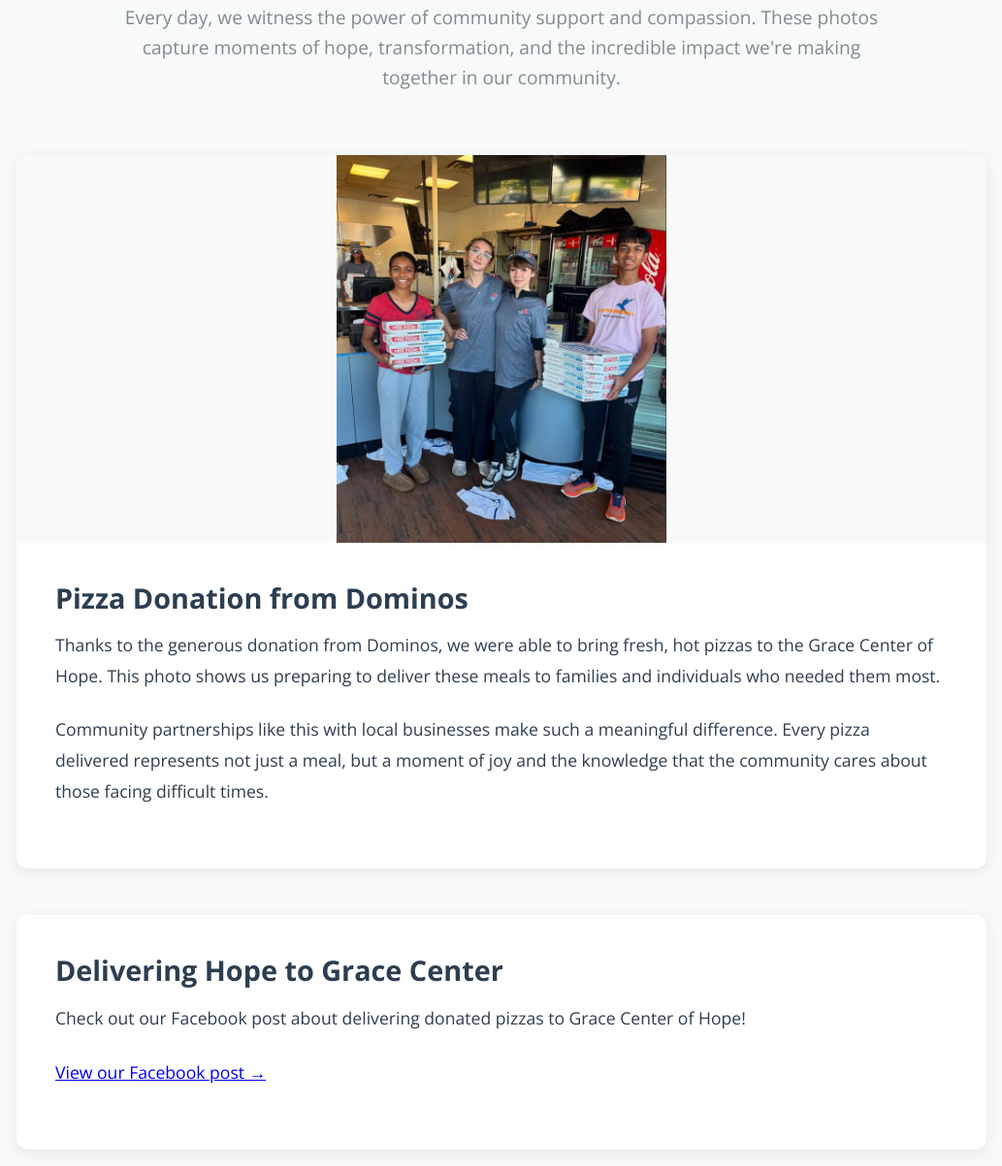
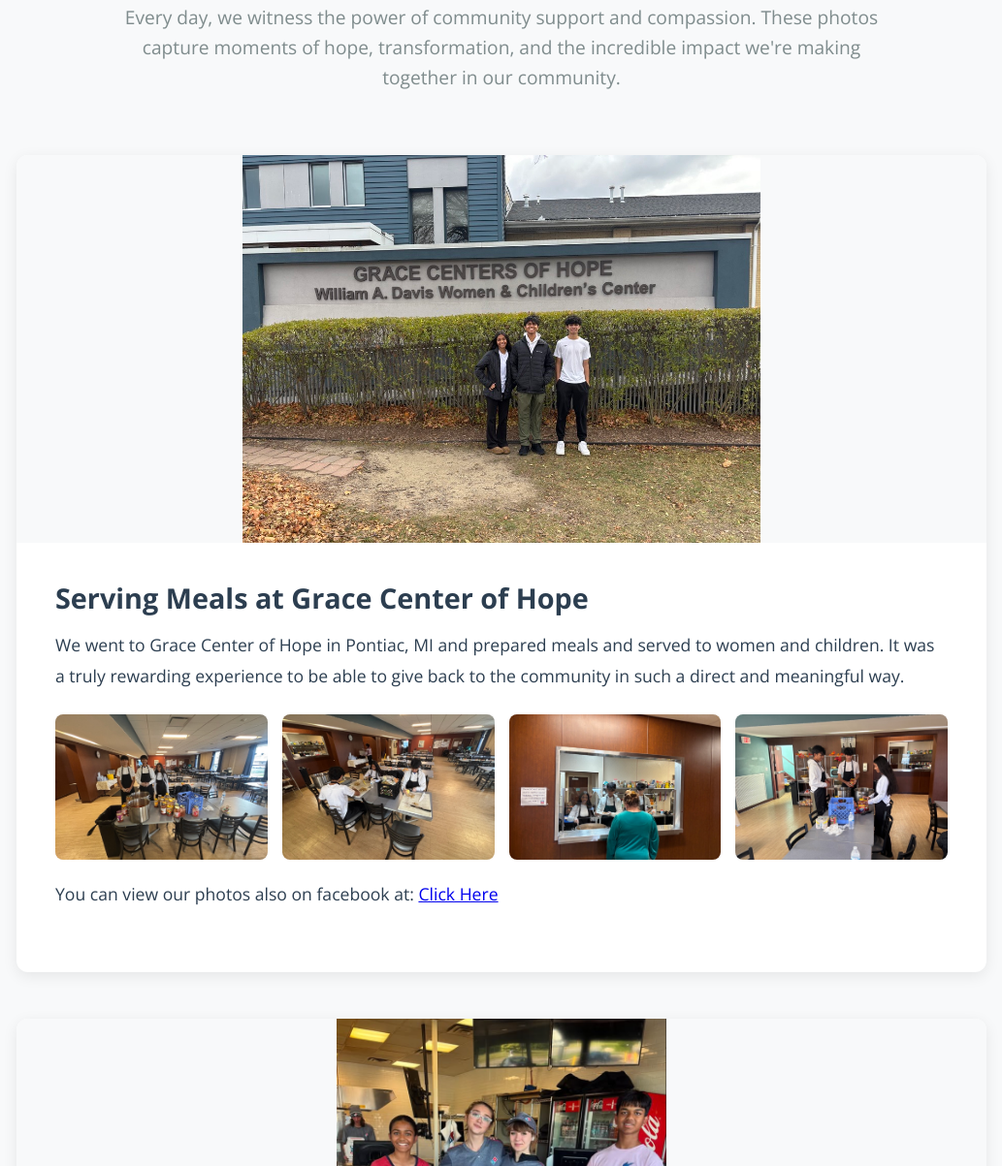
Before and after one commit to Aayushp2403/Let-s-make-a-difference, a website: page blog.html in a window 1280 px wide. Shown: the part 556-1759 px from the top of the page at 97% size, without its empty margins (123-1156 px from the left). Drawn offline with nearby package versions, Linux system fonts and the light colour scheme.

Commit message:
feat: add Grace Center of Hope meal service blog post with photo gallery and Facebook link

```diff
--- a/blog.html
+++ b/blog.html
@@ -41,6 +41,25 @@
             </div>
 
             <div class="photo-blog">
+                <article class="blog-post">
+                    <div class="blog-image">
+                        <img src="images/grace5.jpg" alt="Volunteers serving meals at Grace Center of Hope">
+                    </div>
+                    <div class="blog-content-text">
+                        <h3>Serving Meals at Grace Center of Hope</h3>
+                        <p>We went to Grace Center of Hope in Pontiac, MI and prepared meals and served to women and children. It was a truly rewarding experience to be able to give back to the community in such a direct and meaningful way.</p>
+
+                        <div class="gallery-grid" style="display: grid; grid-template-columns: repeat(auto-fit, minmax(150px, 1fr)); gap: 15px; margin: 20px 0;">
+                            <img src="images/grace2.jpg" alt="Volunteers at Grace Center of Hope" style="width: 100%; height: 150px; object-fit: cover; border-radius: 8px;">
+                            <img src="images/grace3.jpg" alt="Preparing meals at Grace Center of Hope" style="width: 100%; height: 150px; object-fit: cover; border-radius: 8px;">
+                            <img src="images/grace4.jpg" alt="Serving food at Grace Center of Hope" style="width: 100%; height: 150px; object-fit: cover; border-radius: 8px;">
+                            <img src="images/grace1.jpg" alt="Grace Center of Hope activity" style="width: 100%; height: 150px; object-fit: cover; border-radius: 8px;">
+                        </div>
+
+                        <p>You can view our photos also on facebook at: <a href="https://www.facebook.com/share/p/17ecNSCjHq/?mibextid=wwXIfr" target="_blank" rel="noopener noreferrer">Click Here</a></p>
+                    </div>
+                </article>
+
                 <article class="blog-post">
                     <div class="blog-image">
                         <img src="images/imageOne.png" alt="Pizza donation from Dominos for Grace Center of Hope">
```
Also changed, not shown: images/grace1.jpg (added), images/grace2.jpg (added), images/grace3.jpg (added), images/grace4.jpg (added), images/grace5.jpg (added).
